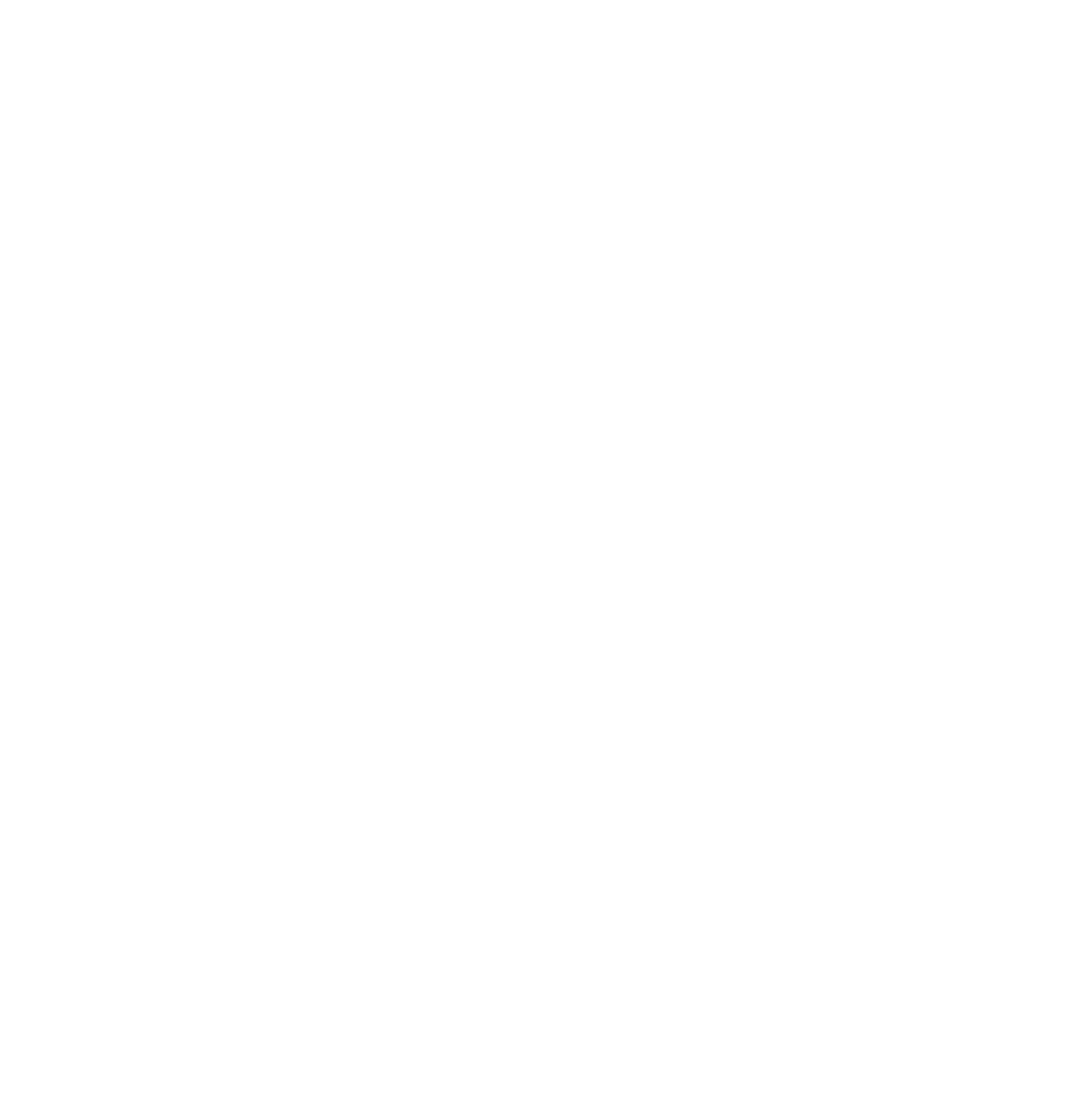
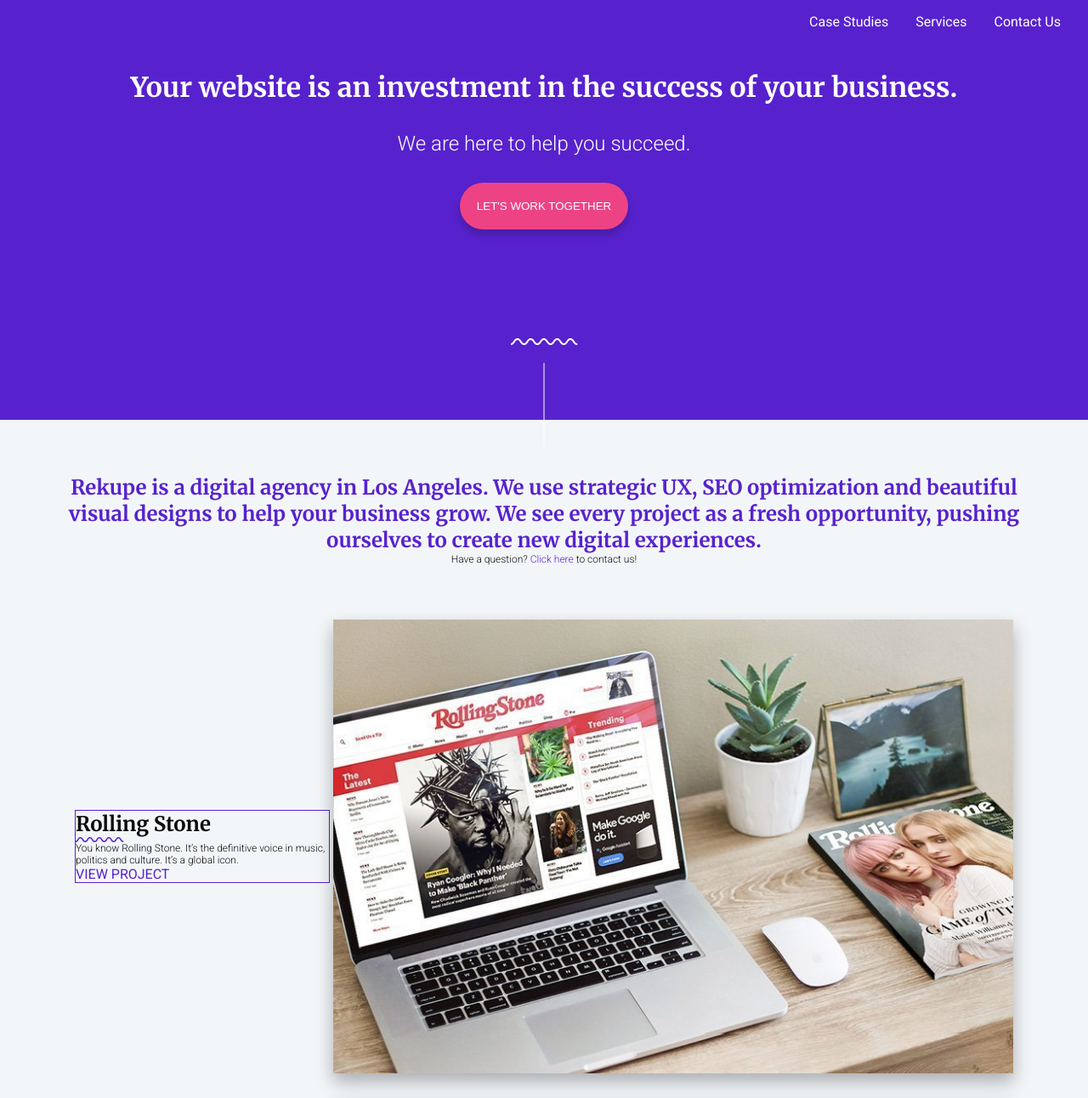
Before and after one commit to moreniekmeijer/frontend-html-css-concept-opdracht, a plain HTML site: page index.html in a window 1280 px wide. Shown: the top 1292 px of the page at 85% size. Before the commit the page ends 800 px from the top, so only its background shows below. Drawn offline with Linux system fonts and the light colour scheme.

Commit message:
begin gemaakt met header en eerste twee sections

```diff
--- a/Styles.css
+++ b/Styles.css
@@ -1,14 +1,19 @@
+@import url('https://fonts.googleapis.com/css2?family=Merriweather:ital,wght@0,300;0,400;0,700;0,900;1,300;1,400;1,700;1,900&family=Roboto:ital,wght@0,100;0,300;0,400;0,500;0,700;0,900;1,100;1,300;1,400;1,500;1,700;1,900&display=swap');
+
 /*
     Table of Contents
     1. Global Styles
-    2. Typography
+    2. Type Styles
     3. Layout
         3.1 Reusables
         3.2 Other
     4. Areas
         4.1 Header
         4.2 Introduction
-        etc.
+        4.3 Projects
+        4.4 Services
+        4.5 Contact
+        4.6 Footer
     5. Media Queries
 */
 
@@ -19,23 +24,143 @@ box-sizing: border-box;
 margin: 0;
 padding: 0;
 }
+
+/* ------------------------------- 2. Type Styles ----------------------------------- */
+
+body {
+  font-family: "Roboto", sans-serif;
+  color: var(--default-text);
+  background-color: var(--main-background);
+}
+h1, h2, h3 {
+  font-family: "Merriweather", sans-serif;
+}
+h1 {
+  font-size: 2rem;
+}
+p {
+  font-size: 12px;
+  font-weight: 300;
+}
 img, picture, video, canvas, svg {
   display: block;
   max-width: 100%;
 }
 
-/* ------------------------------- 2. Typography ----------------------------------- */
-
 /* ------------------------------- 3. Layout --------------------------------------- */
 
 /* --------------- 3.1 Reusables ----------------------- */
 
+:root {
+  --default-text: #0C0C0C;
+  --main-background: #F3F6F9;
+  --service-tile: #7A7A7A;
+  --large-words: #F2F0FF;
+  --purple: #5722CD;
+  --blue: #4845E4;
+  --pink: #ED4385;
+}
+
+.outer-container {
+  display: flex;
+  justify-content: center;
+}
+.inner-container {
+  display: flex;
+  flex-direction: column;
+  max-width: 1200px;
+  align-items: center;
+  margin: 2rem 3rem;
+  gap: 2rem;
+}
+.image-wrapper {
+  flex-basis: 800px;
+  flex-grow: 0;
+  flex-shrink: 1;
+}
+
 /* --------------- 3.2 Other --------------------------- */
+
+button {
+  background-color: var(--pink);
+  color: white;
+  padding: 20px;
+  border: none;
+  border-radius: 30px;
+  box-shadow: 0 6px 10px rgb(0, 0, 0, 0.2);
+}
+a {
+  text-decoration: none;
+  color: var(--purple);
+}
 
 /* ------------------------------- 4. Areas ---------------------------------------- */
 
 /* --------------- 4.1 Header ------------------------- */
 
+nav {
+  display: flex;
+  align-items: center;
+}
+ul {
+  display: flex;
+  gap: 2rem;
+  padding: 1rem 2rem;
+  justify-content: flex-end;
+  flex-basis: 100%;
+  list-style: none;
+}
+header {
+  background-color: var(--purple);
+  color: white;
+  text-align: center;
+}
+header p {
+  font-size: 1.5rem;
+}
+header img {
+  position: relative;
+  top: 2rem;
+  margin-top: 4rem;
+}
+
 /* --------------- 4.2 Introduction ------------------- */
+main {
+  max-width: 1200px;
+  margin: auto;
+}
+.introduction {
+  text-align: center;
+  padding: 2rem;
+}
+.introduction h2 {
+  color: var(--purple);
+}
+.introduction p {
+}
+
+/* --------------- 4.3 Projects ------------------- */
+
+
+.projects article {
+  display: flex;
+  justify-content: space-between;
+  align-items: center;
+}
+.projects div {
+  flex-basis: 300px;
+  gap: 1rem;
+  border: 1px solid var(--purple);
+}
+.projects span {
+  flex-basis: 800px;
+  box-shadow: 0 10px 20px rgb(0, 0, 0, 0.3);
+}
+
+/* --------------- 4.4 Services ------------------- */
+
+/* --------------- 4.5 Contact ------------------- */
+
+/* --------------- 4.6 Footer ------------------- */
 
 /* ------------------------------- 5. Media Queries -------------------------------- */
--- a/index.html
+++ b/index.html
@@ -6,6 +6,77 @@
     <link rel="stylesheet" href="Styles.css"/>
 </head>
 <body>
+<header>
+    <nav>
+        <ul>
+            <li>Case Studies</li>
+            <li>Services</li>
+            <li>Contact Us</li>
+        </ul>
+    </nav>
+    <section class="inner-container">
+        <h1>Your website is an investment in the success of your business.</h1>
+        <p>We are here to help you succeed.</p>
+        <button type="button">LET'S WORK TOGETHER</button>
+        <img src="assets/squiggle_line_stripe.svg" alt="Squiggle line"/>
+    </section>
+</header>
+<main>
+    <section class="introduction">
+        <h2>Rekupe is a digital agency in Los Angeles.
+            We use strategic UX, SEO optimization and beautiful visual
+            designs to help your business grow. We see every project as a fresh opportunity, pushing ourselves to create
+            new digital experiences.</h2>
+        <p>Have a question? <a href="ergens">Click here</a> to contact us!</p>
+    </section>
+    <section class="inner-container projects">
+        <article>
+            <div>
+                <h2>Rolling Stone</h2>
+                <img src="assets/squiggle_line.svg" alt="Squiggle line"/>
+                <p>You know Rolling Stone. It’s the definitive voice in music, politics and culture. It’s a global icon.
+                </p>
+                <a href="ergens">VIEW PROJECT</a>
+            </div>
+            <span class="image-wrapper">
+                <img src="assets/work-image-01.jpeg" alt="Desk with Rolling Stone items"/>
+            </span>
+        </article>
+        <article>
+            <div>
+                <h2>Variety</h2>
+                <img src="assets/squiggle_line.svg" alt="Squiggle line"/>
+                <p>Variety is an industry leader for breaking entertainment news, reviews and box office results with
+                    archive of content dating back to 1905.
+                </p>
+                <a href="ergens">VIEW PROJECT</a>
+            </div>
+            <span class="image-wrapper">
+                <img src="assets/work-image-02.jpeg" alt="Desk with Variety items"/>
+            </span>
+        </article>
+        <article>
+            <div>
+                <h2>Worth</h2>
+                <img src="assets/squiggle_line.svg" alt="Squiggle line"/>
+                <p>A global media platform connecting a community that embraces worth beyond wealth.
+                </p>
+                <a href="ergens">VIEW PROJECT</a>
+            </div>
+            <span class="image-wrapper">
+                <img src="assets/work-image-03.jpeg" alt="Variety magazines"/>
+            </span>
+        </article>
+    </section>
+    <section class="inner-container services">
 
+    </section>
+    <section class="inner-container contact">
+
+    </section>
+</main>
+<footer>
+    <p>Business website opdracht © NOVI Hogeschool 2022</p>
+</footer>
 </body>
 </html>
```
